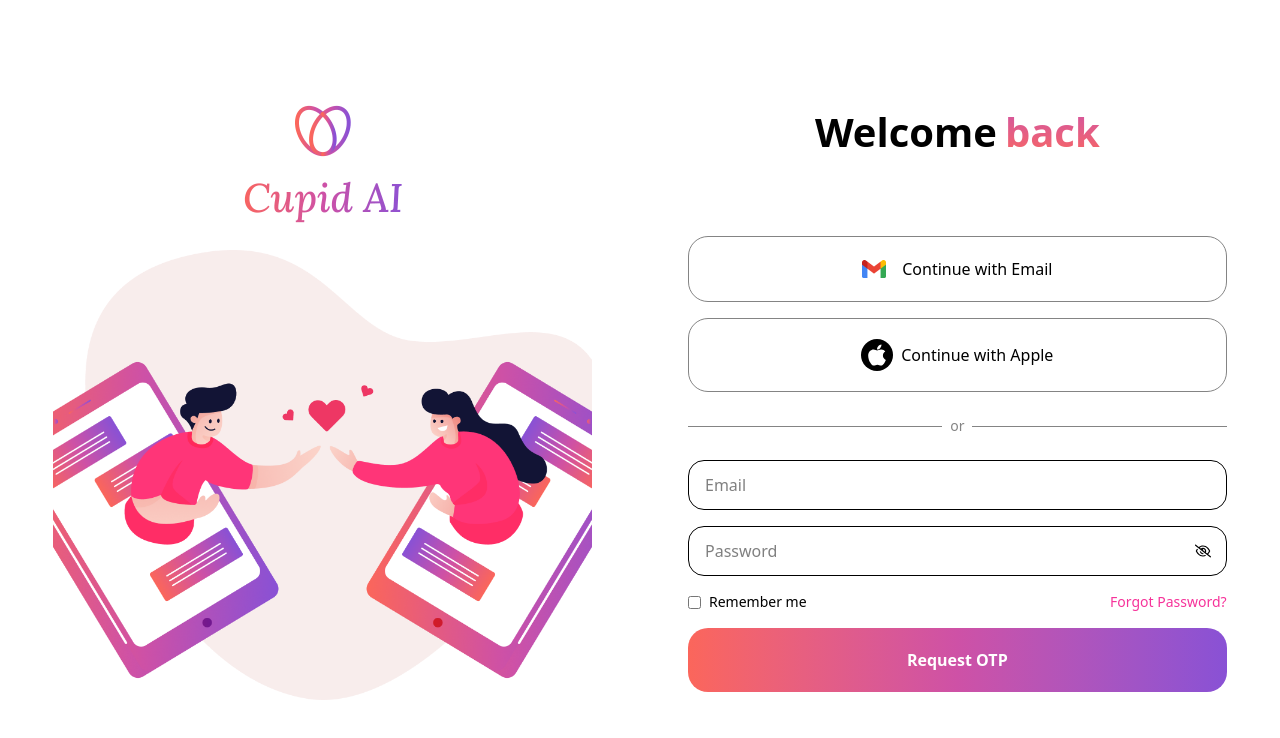
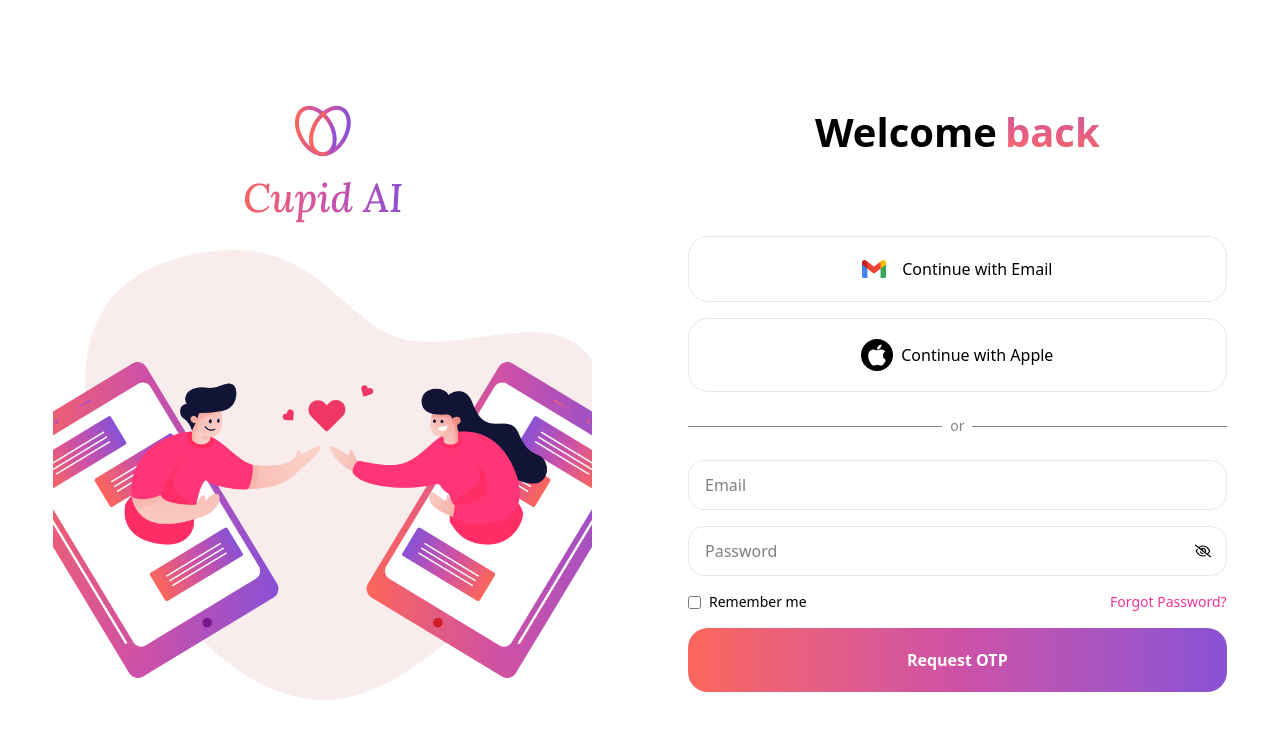
Before and after one commit to alaminislam34/cupid-ai-dashboard, a Next.js app: page /login in a window 1280 px wide. Shown: the top 738 px of the page. Built offline with nearby package versions, Linux system fonts and the light colour scheme; no server answers.

Commit message:
updated border color

```diff
--- a/src/app/(auth)/components/SignInForm.jsx
+++ b/src/app/(auth)/components/SignInForm.jsx
@@ -150,7 +150,7 @@
         {!isOtpSent && (
           <>
             <div className="space-y-4">
-              <button className="py-3 lg:py-5 w-full rounded-[20px] border border-secondary flex items-center justify-center gap-4">
+              <button className="py-3 lg:py-5 w-full rounded-[20px] border border-gray-200 flex items-center justify-center gap-4">
                 <Image
                   src="/icons/gmail.png"
                   height={24}
@@ -160,7 +160,7 @@
                 Continue with Email
               </button>
 
-              <button className="py-3 lg:py-5 w-full rounded-[20px] border border-secondary flex items-center justify-center gap-2">
+              <button className="py-3 lg:py-5 w-full rounded-[20px] border border-gray-200 flex items-center justify-center gap-2">
                 <span className="p-1 rounded-full bg-black">
                   <FaApple className="text-white text-2xl" />
                 </span>
@@ -185,7 +185,7 @@
                 placeholder="Email"
                 value={formData.email}
                 onChange={handleChange}
-                className="w-full py-3 px-4 border rounded-2xl"
+                className="w-full py-3 px-4 border border-gray-200 rounded-2xl"
               />
 
               <div className="relative">
@@ -195,7 +195,7 @@
                   placeholder="Password"
                   value={formData.password}
                   onChange={handleChange}
-                  className="w-full py-3 px-4 border rounded-2xl pr-12"
+                  className="w-full py-3 px-4 border border-gray-200 rounded-2xl pr-12"
                 />
                 <button
                   type="button"
```
